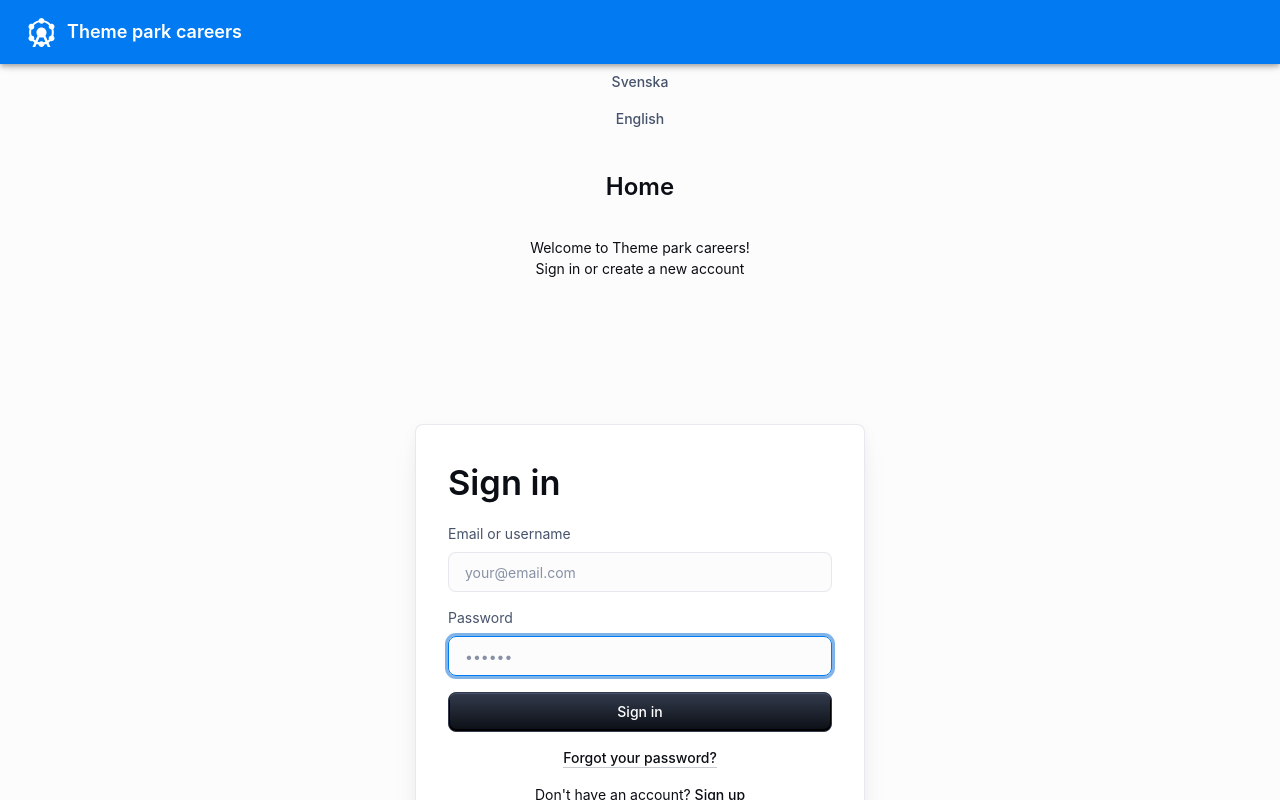
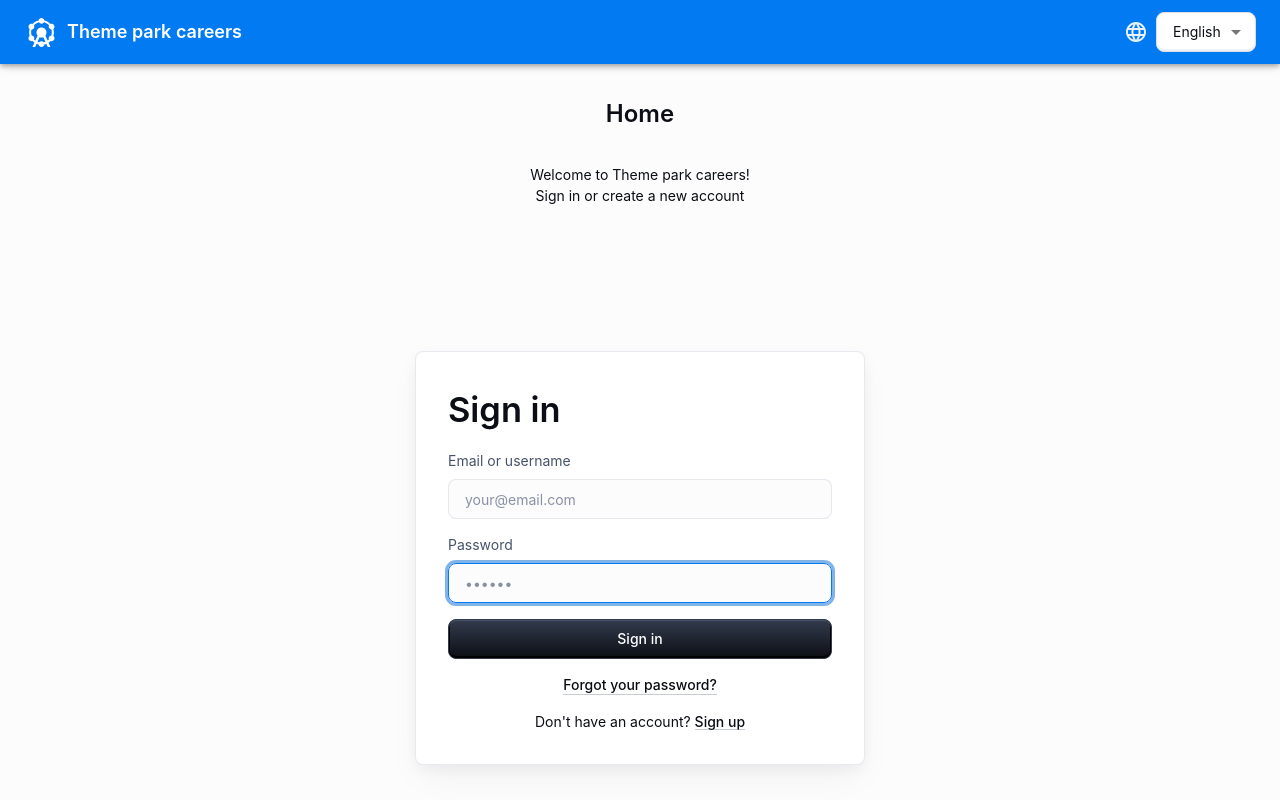
Before and after one commit to ponkinnm/IV1201-frontend, a React (Vite) app: page / in a window 1280 px wide. Built offline with nearby package versions, Linux system fonts and the light colour scheme.

Commit message:
Added a drop-down menu for language

```diff
--- a/src/App.tsx
+++ b/src/App.tsx
@@ -1,5 +1,5 @@
 import { BrowserRouter, Routes, Route } from 'react-router-dom';
-import { CssBaseline, ThemeProvider, Container, Button } from '@mui/material';
+import { CssBaseline, ThemeProvider, Container } from '@mui/material';
 import Header from './components/Header.tsx';
 import HomePage from './pages/HomePage.tsx';
 import NotFound from './pages/NotFound.tsx';
@@ -8,7 +8,6 @@ import ViewApplicant from './pages/ViewApplicant.tsx';
 import LoggedInUser from './pages/LoggedInUser.tsx';
 import Application from './pages/Application.tsx';
 import { theme } from './theme/theme.ts';
-import { useTranslation } from 'react-i18next';
 import './i18n';
 
 /**
@@ -18,20 +17,14 @@ import './i18n';
  * "/user" - Landing page for authenticated users
  * "/apply" - Application form to submit a new work application
  * "*" - 404 Not found page
- *
- * @returns App
  */
 function App() {
-  const { i18n } = useTranslation();
-
   return (
     <ThemeProvider theme={theme} disableTransitionOnChange>
       <CssBaseline enableColorScheme />
       <BrowserRouter>
         <Header />
         <Container sx={{ display: "flex", flexDirection: "column", alignItems: "center", marginTop: "64px", height: "calc(100vh - 64px)", minWidth: "100vw", overflow: "auto" }}>
-        <Button onClick={() => i18n.changeLanguage("sv")}>Svenska</Button>
-        <Button onClick={() => i18n.changeLanguage("en")}>English</Button>
           <Routes>
             <Route path="/" element={<HomePage />}></Route>
             <Route path="/applicants" element={<ListApplicants />}></Route>
--- a/src/components/Header.tsx
+++ b/src/components/Header.tsx
@@ -1,8 +1,20 @@
-import { AppBar, Box, Toolbar, Typography } from '@mui/material';
+import { AppBar, Box, Toolbar, Typography, FormControl, Select, MenuItem} from '@mui/material';
 import { Attractions } from '@mui/icons-material';
 import { Link } from 'react-router-dom';
+import { useTranslation } from 'react-i18next';
+import { useState } from 'react';
+import ArrowDropDownIcon from '@mui/icons-material/ArrowDropDown';
+import LanguageIcon from '@mui/icons-material/Language';
 
 function Header() {
+  const { i18n } = useTranslation();
+  const [language, setLanguage] = useState("en"); //Use english as default language
+
+
+  const changeLanguage = (language: string) => {
+    i18n.changeLanguage(language);
+  };
+
   return (
     <AppBar position="fixed" sx={{ width: '100dvw' }}>
       <Toolbar sx={{ justifyContent: 'space-between' }}>
@@ -14,6 +26,30 @@ function Header() {
             </Typography>
           </Box>
         </Link>
+        <Box sx={{ display: "flex", flexDirection: "row" }}>
+        <LanguageIcon sx={{ alignSelf: "center", margin: 1 }}/>
+          <FormControl>
+                <Select
+                  id={"language"}
+                  name={"language_selector"}
+                  value={language}
+                  IconComponent={ArrowDropDownIcon}
+                  onChange={(event) => {
+                    if(event !== null){
+                      setLanguage(event.target.value)
+                      changeLanguage(event.target.value);
+                    }
+                  }}
+                  sx={{
+                    backgroundColor: "white",
+                    width: 100
+                  }}
+                >
+                  <MenuItem value="en">English</MenuItem>
+                  <MenuItem value="sv">Svenska</MenuItem>
+                </Select>
+              </FormControl>
+            </Box>
       </Toolbar>
     </AppBar>
   );
```
Also changed, not shown: src/i18n.jsx (+7 -0 lines).
